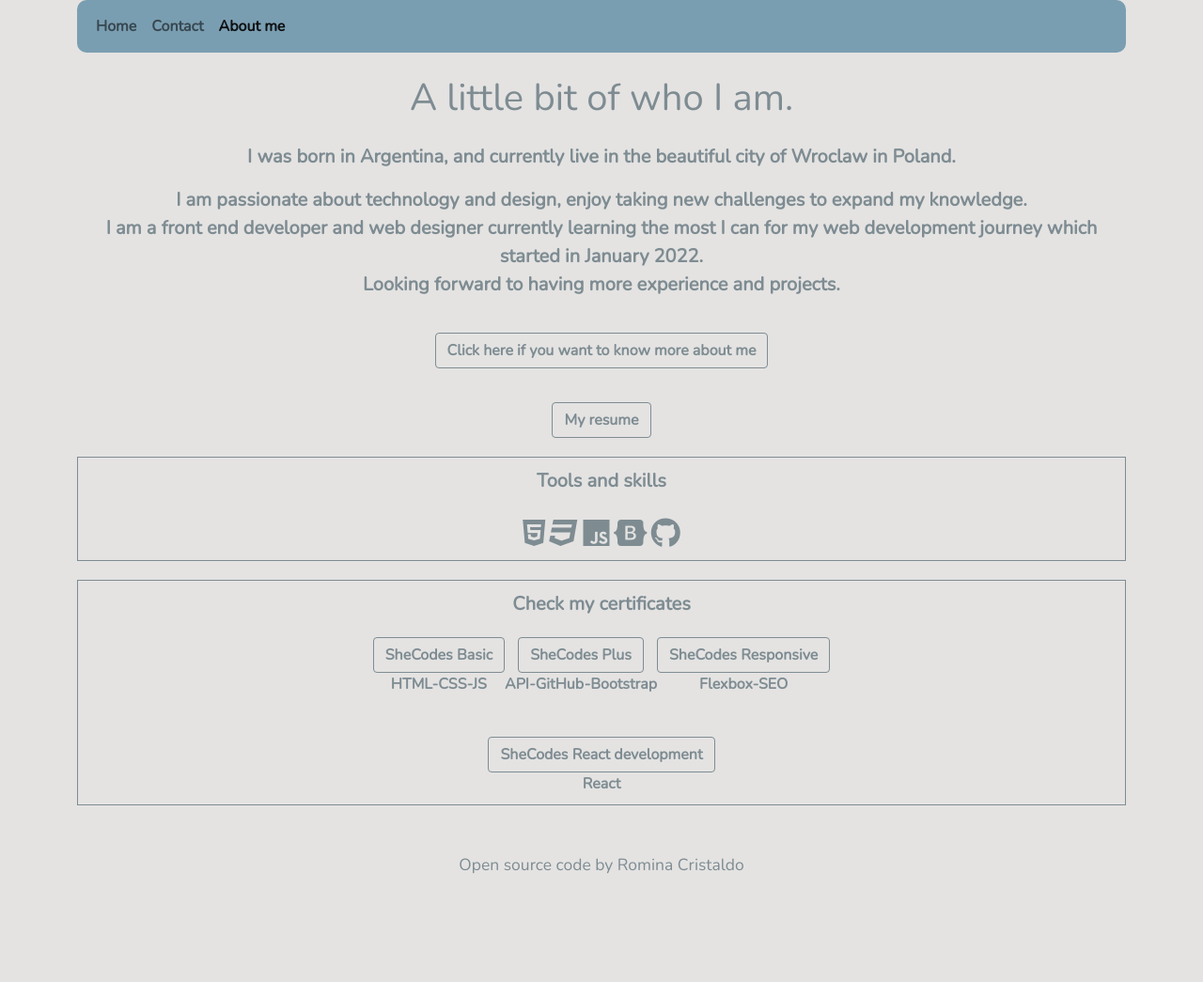
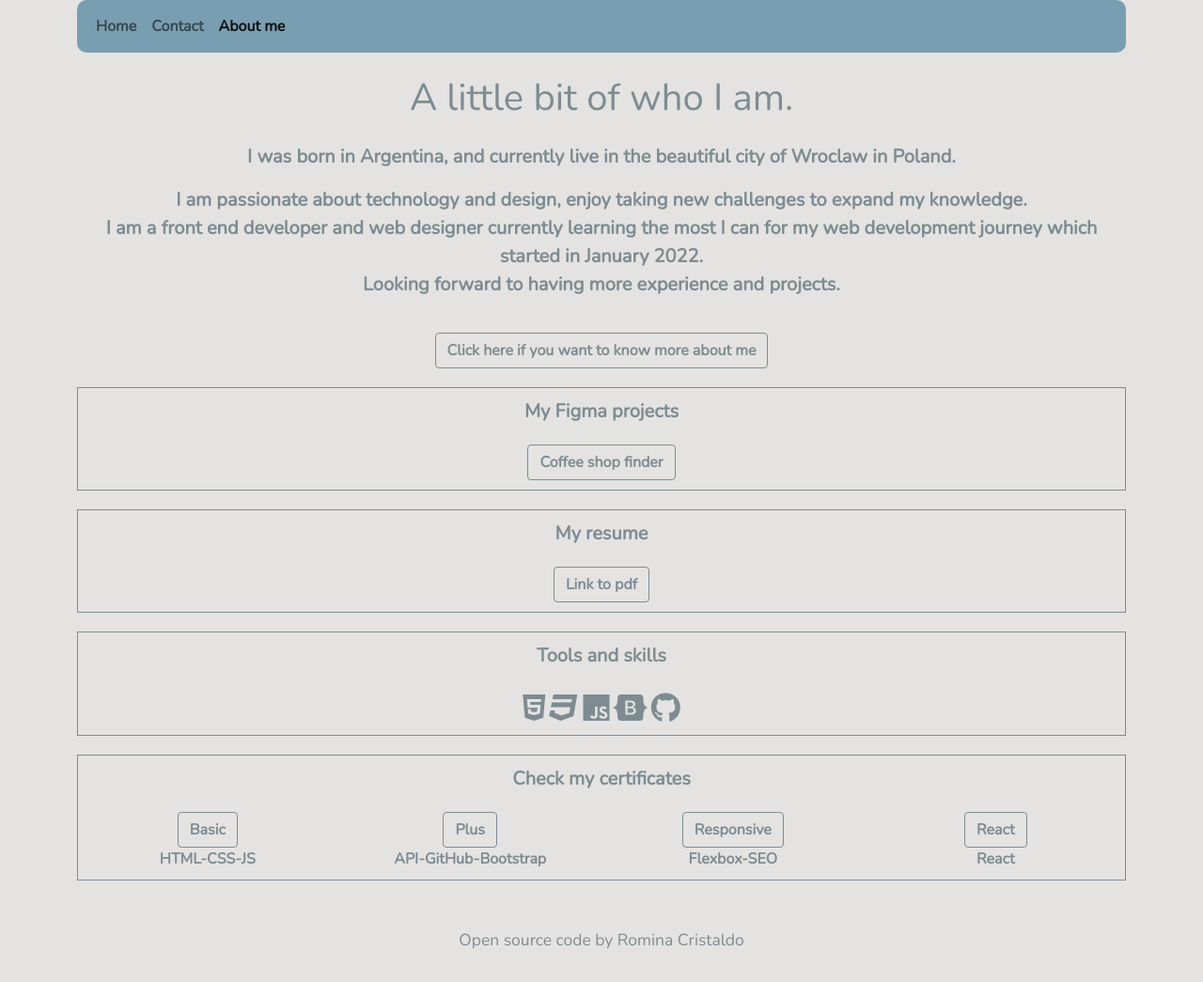
Before and after one commit to RoCristal/RoCristal-Portfolio-Project, a website: page about.html in a window 1280 px wide. Shown: the whole page at 94% size. Before the commit the page ends 965 px from the top, so only its background shows below. Drawn offline with nearby package versions, Linux system fonts and the light colour scheme; a web font is replaced by a local one.

Commit message:
Added more info

```diff
--- a/about.html
+++ b/about.html
@@ -155,10 +155,23 @@
           </div>
         </div>
         <!---->
+        <div class="border-boxes">
+          <div class="title"><strong>My Figma projects</strong></div>
+
+          <a href="https://www.figma.com/file/iZWY3yUoHdpE4oRbDmUJ4D/medialunas-y-cafe?node-id=11%3A319" target="_blank"><button
+              type="button" class="btn btn-outline">
+              Coffee shop finder
+            </button></a>
+
+        </div>
+        <!---->
+        <div class="border-boxes">
+          <div class="title"><strong>My resume</strong></div>
         <a href="https://drive.google.com/file/d/1z9nsXV8FE9Rb-mADqYPLwBkGkupbD8Oo/view?usp=sharing" target="_blank"><button type="button"
             class="btn btn-outline">
-            My resume
+            Link to pdf
           </button></a>
+          </div>
 
         <!---->
         <div class="border-boxes">
@@ -174,6 +187,47 @@
         </div>
         <!---->
         <div class="border-boxes">
+          <div class="title"><strong>Check my certificates</strong></div>
+          <div class="" role="group" aria-label="Basic outlined example">
+
+            <div class="row">
+              <div class="col-lg-3 col-md-6">
+        <a href="https://www.shecodes.io/certificates/e6dd5ac89abd5ba17954c40a5f788506" target="_blank"><button type="button"
+            class="btn btn-outline">
+            Basic
+          </button>
+          <div class="certificateDescription">HTML-CSS-JS</div>
+        </a>
+            </div>
+            <div class="col-lg-3 col-md-6">
+              <a href="https://www.shecodes.io/certificates/e6dd5ac89abd5ba17954c40a5f788506" target="_blank"><button type="button"
+                  class="btn btn-outline">
+                  Plus
+                </button>
+                <div class="certificateDescription">API-GitHub-Bootstrap</div>
+              </a>
+            </div>
+            <div class="col-lg-3 col-md-6">
+              <a href="https://www.shecodes.io/certificates/e6dd5ac89abd5ba17954c40a5f788506" target="_blank"><button
+                  type="button" class="btn btn-outline">
+                  Responsive
+                </button>
+                <div class="certificateDescription">Flexbox-SEO</div>
+              </a>
+            </div>
+            <div class="col-lg-3 col-md-6">
+              <a href="https://www.shecodes.io/certificates/e6dd5ac89abd5ba17954c40a5f788506" target="_blank"><button
+                  type="button" class="btn btn-outline">
+                  React
+                </button>
+                <div class="certificateDescription">React</div>
+              </a>
+
+          </div>
+
+        </div></div>
+        <!---
+        <div class="border-boxes">
         <div class="title"><strong>Check my certificates</strong></div>
         <div class="btn-group" role="group" aria-label="Basic outlined example">
           <span>
@@ -183,14 +237,14 @@
             ><button type="button" class="btn btn-outline">
               SheCodes Basic
             </button>
-            </a
-          ><div class="certificateDescription">HTML-CSS-JS</div></span>
+            </a>
+            <div class="certificateDescription">HTML-CSS-JS</div></span>
           <span>
           <a
             href="https://www.shecodes.io/certificates/45aa57a954f7b9c845b2f84e9a1bbe3e"
             target="_blank"
             ><button type="button" class="btn btn-outline">
-              SheCodes Plus
+              SheCodes Plus API-GitHub-Bootstrap
             </button></a
           ><div class="certificateDescription">API-GitHub-Bootstrap</div></span>
           <span>
@@ -198,7 +252,7 @@
             href="https://www.shecodes.io/certificates/bbb23df8cb535073be5731ac829f444e"
             target="_blank"
             ><button type="button" class="btn btn-outline">
-              SheCodes Responsive
+              SheCodes Responsive Flexbox-SEO
             </button></a
           ><div class="certificateDescription">Flexbox-SEO</div></span>
           </div><br></br>
@@ -212,15 +266,15 @@
           ><div class="certificateDescription">React</div></span>
         </div>
         </div>
-        <!---->
-
+        -->
+</div>
         <!---->
         <footer class="mt-5">
           <small>Open source code by Romina Cristaldo</small>
         </footer>
 
         <!---->
-      </div>
+
     </div>
   </body>
 </html>
--- a/src/styles.css
+++ b/src/styles.css
@@ -56,6 +56,14 @@ footer {
   padding: 0;
   margin-top: 20px;
 }
+
+.col.button.btn.btn-outline {
+  margin: 20px !important;
+  padding: 10px !important;
+  padding-left: 30px !important;
+  padding-right: 30px !important;
+}
+
 .btn {
   color: var(--light-color);
   background-color: transparent;
@@ -121,6 +129,8 @@ footer {
 .icons {
   padding: 10px;
 }
+
+
 @media (max-width: 576px) {
   h1 {
     font-size: 40px;
```
